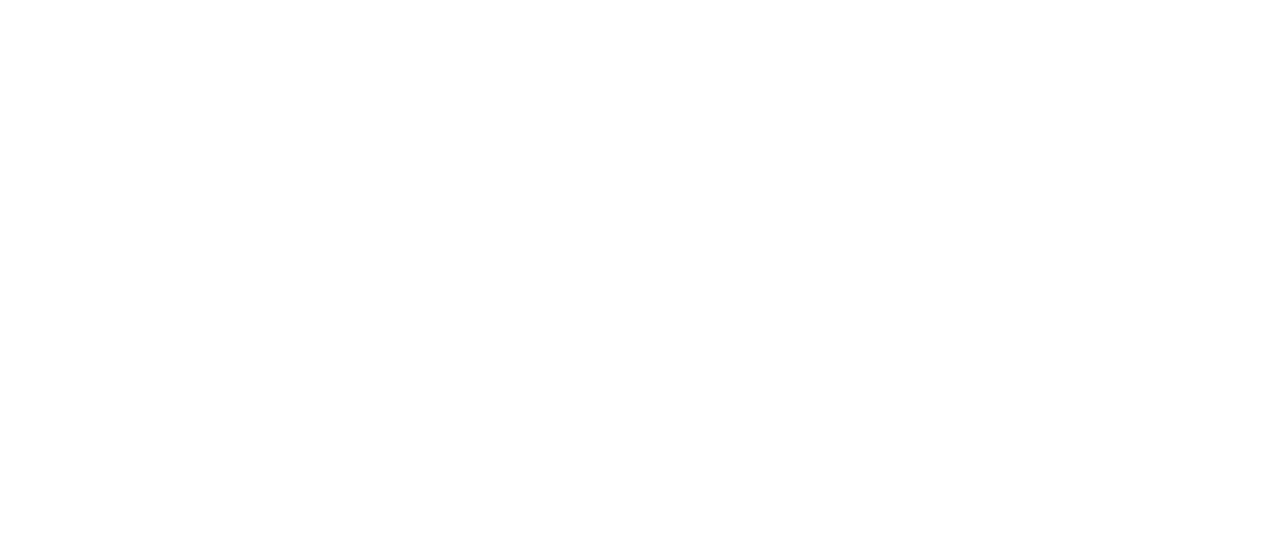
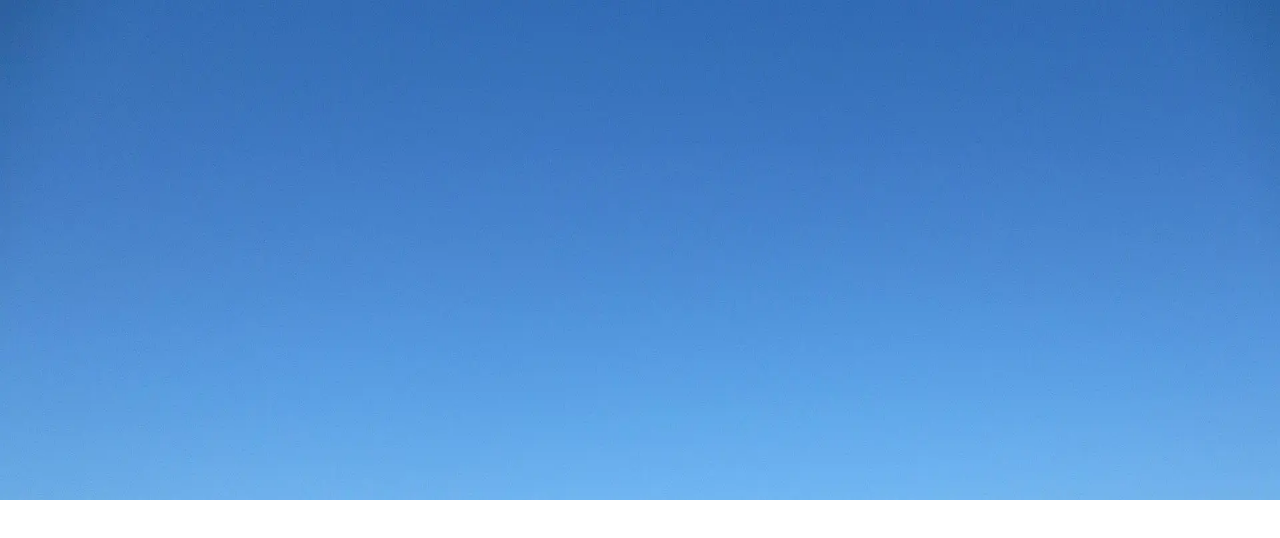
Before and after one commit to LaurenCummings/spa-project, a React (Vite) app: page / in a window 1280 px wide. Shown: the top 538 px of the page. Built offline with nearby package versions, Linux system fonts and the light colour scheme.

Commit message:
Added banner image

```diff
--- a/src/App.jsx
+++ b/src/App.jsx
@@ -1,9 +1,15 @@
+import './css/App.css';
+import skyImg from './assets/banner-img.webp';
+
 function App() {
 
   return (
-    <>
+    <div className="app">
+      <div className="banner">
+        <img src={skyImg} alt="clear sky"/>
+      </div>
 
-    </>
+    </div>
   )
 }
 
--- /dev/null
+++ b/src/css/App.css
@@ -0,0 +1,8 @@
+body {
+    margin: 0px;
+}
+
+.banner img {
+    height: 500px;
+    width: 100%;
+}
```
Also changed, not shown: src/assets/banner-img.webp (added).
